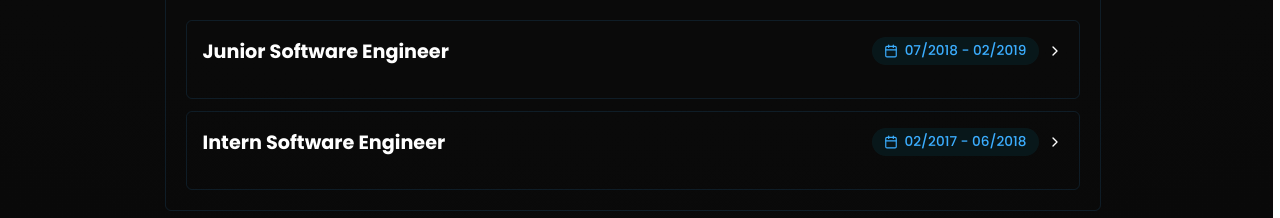
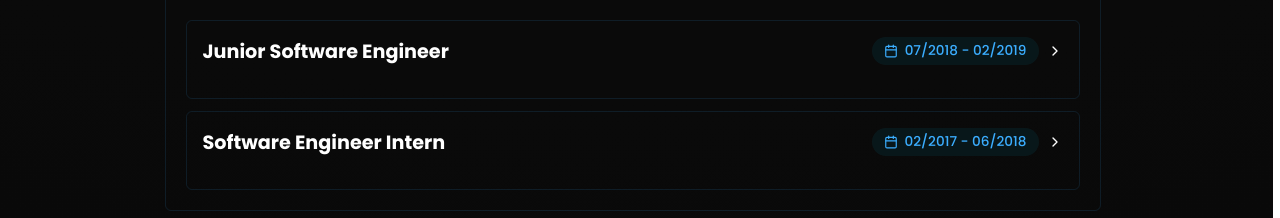
Before and after one commit to devmatsu/personal-portfolio, a React (Vite) app: page / in a window 1280 px wide. Shown: the part 4560-4778 px from the top of the page. Built offline with nearby package versions, Linux system fonts and the light colour scheme.

Commit message:
chore: rename Intern Software Engineer to Software Engineer Intern for consistency

```diff
--- a/src/pages/Home/sections/Experience.jsx
+++ b/src/pages/Home/sections/Experience.jsx
@@ -66,7 +66,7 @@ const experiences = [
         ],
       },
       {
-        role: 'Intern Software Engineer',
+        role: 'Software Engineer Intern',
         startDate: '2017-02-01',
         endDate: '2018-06-30',
         description: [
```
